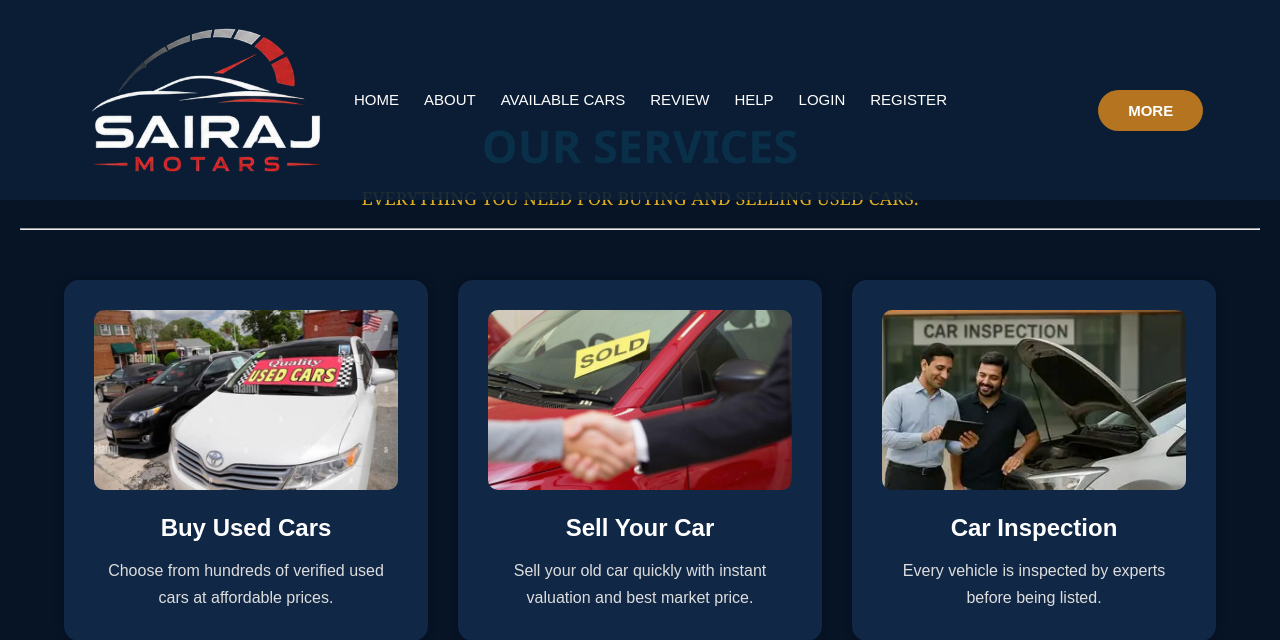
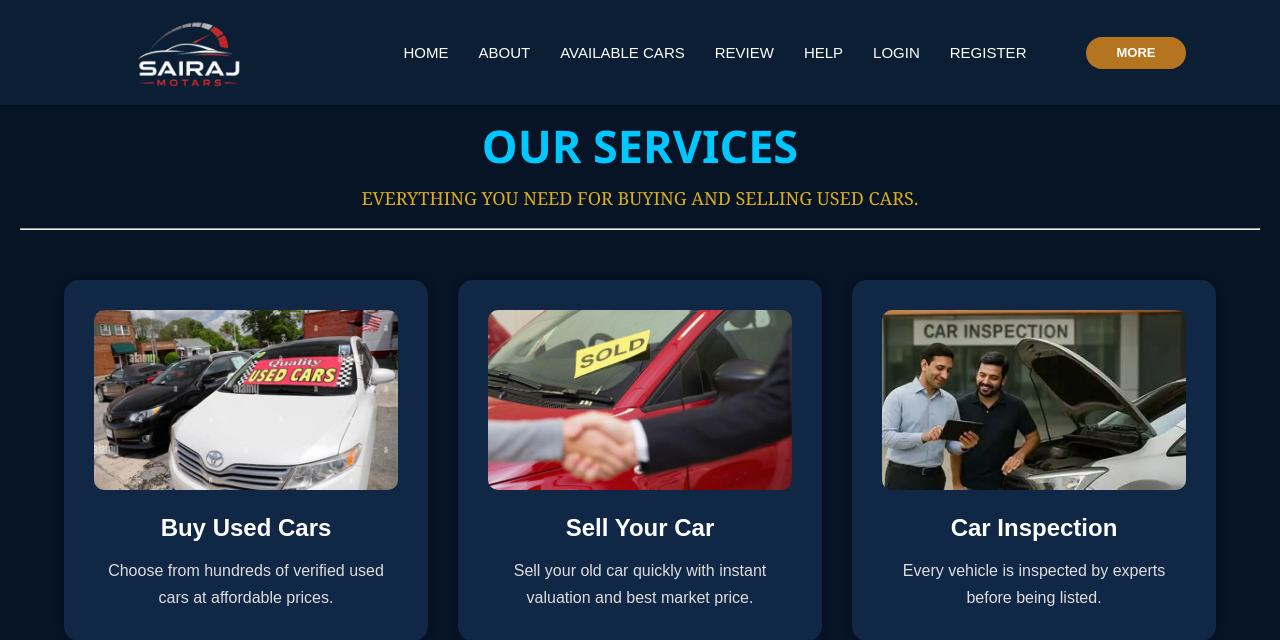
Before and after one commit to sangrampatole313-svg/car-selling-project, a Flask app: page /more in a window 1280 px wide. Shown: the top 640 px of the page. Run offline with Flask 3, Linux system fonts and the light colour scheme.

Commit message:
Update more.html

```diff
--- a/templates/more.html
+++ b/templates/more.html
@@ -105,55 +105,7 @@ padding:20px;
 text-align:center;
 color:#ccc;
 }
-/*
-nav ul{
-    list-style:none;
-    display:flex;
-}
 
-nav ul li{
-    margin-left:30px;
-}
-
-nav ul li a{
-    text-decoration:none;
-    color:white;
-    font-size:17px;
-    transition:.3s;
-}
-
-nav ul li a:hover{
-    color:#00c3ff;
-}
-nav{
-    background:#0b1f36;
-    padding:15px 8%;
-    display:flex;
-    justify-content:space-between;
-    align-items:center;
-}
-
-
-.logo{
-    font-size:28px;
-    font-weight:bold;
-    color:#00c3ff;
-}
-nav{
-    position:absolute;
-    top:0;
-    left:0;
-    width:100%;
-    display:flex;
-    justify-content:space-between;
-    align-items:center;
-    padding:22px 8%;
-    z-index:100;
-}
-    .logo{
-                 width: 90px;
-                 margin-right: 300px;
-             }
     .header{
            width: 10px;
            height: 10px;
@@ -165,180 +117,191 @@ nav{
     justify-content:space-between;
     align-items:center;
 }
-nav ul{
-    list-style:none;
-    display:flex;
-}
 
-nav ul li{
-    margin-left:30px;
-}
-
-nav ul li a{
-    text-decoration:none;
-    color:white;
-    font-size:17px;
-    transition:.3s;
-}
-
-nav ul li a:hover{
-    color:#00c3ff;
-}
-nav{
-    background:#0b1f36;
-    padding:15px 8%;
-    display:flex;
-    justify-content:space-between;
-    align-items:center;
-}
-
-
-.logo{
-    font-size:10px;
-    font-weight:bold;
-    color:#00c3ff;
-}
-nav{
-    position:absolute;
-    top:0;
-    left:0;
-    width:100%;
-    display:flex;
-    justify-content:space-between;
-    align-items:center;
-    padding:22px 8%;
-    z-index:100;
-}
-
-
-             nav{
-    background:#0b1f36;
-    padding:15px 8%;
-    display:flex;
-    justify-content:space-between;
-    align-items:center;
-}
-
-
-
-         .logo{
-                 width: 120px;
-                 margin-left: 6px;
-             }
-
-        nav ul{
-                 display: flex;
-                 align-items: center;
-                 margin-left: 100px;
-             }
-
-        nav ul li{
-                   margin: 0 20px;
-                 }
-
-        nav ul li a{
-                      font-size: 15px;
-                      color: #fff;
-                      text-transform: uppercase;
-
-                   }
-
-         nav ul li a:hover{
-                             color: #b5741f;
-                             border-bottom:2px solid #b5741f ;
-                             font-weight: 600;
-
-         } */
+        /* ================================
+   NAVIGATION BAR
+================================ */
 
 nav {
     position: absolute;
     top: 0;
     left: 0;
     width: 100%;
+    min-height: 105px;
 
-            display: flex;
-            justify-content: space-between;
+    display: grid;
+    grid-template-columns: 270px 1fr 130px;
+    column-gap: 5px;
     align-items: center;
 
-            padding: 18px 6%;
+    column-gap: 30px;
 
-            background: rgba(11, 31, 54, 0.90);
+    padding: 10px 5%;
 
-            z-index: 100;
+    background: rgba(11, 31, 54, 0.92);
+
+    z-index:10;
 }
 
+
+/* ================================
+   LOGO
+================================ */
+
 nav .logo {
-            color: #00c3ff;
-            font-size: 24px;
-            font-weight: bold;
+    display: flex;
+    align-items: center;
+    margin-left:70px;
+    justify-content: flex-start;
+
+    width: 100px;
+    height: 20px;
+
     text-decoration: none;
 }
 
+nav .logo img {
+    width: 430px;
+    height: auto;
+
+    max-height: 70px;
+
+    object-fit: contain;
+    display: block;
+}
+
+
+/* ================================
+   NAVIGATION LINKS
+================================ */
+
 nav ul {
     list-style: none;
+
     display: flex;
     align-items: center;
-            gap: 25px;
+    justify-content: center;
+
+    gap: 30px;
+
+    margin-left:10px;
+    padding: 0;
+
+    white-space: nowrap;
+}
+
+nav ul li {
+    display: flex;
+    align-items: center;
 }
 
 nav ul li a {
     color: white;
+
     text-decoration: none;
+
     font-size: 15px;
+    font-weight: 330;
+
     text-transform: uppercase;
-            transition: 0.3s;
+
+    transition: all 0.3s ease;
+
+    padding: 20px 0;
 }
 
 nav ul li a:hover {
     color: #00c3ff;
+    transform: translateY(-2px);
 }
 
+/* =====================================
+   MORE BUTTON
+===================================== */
+
 nav button {
+    width: 100px;
+    height: 32px;
+
+    flex-shrink: 0;
+
     border: none;
-            padding: 12px 30px;
+
     background: #b5741f;
+
     color: white;
-            font-size: 15px;
+
+    font-size: 13px;
+
+    font-weight: 600;
+
     text-transform: uppercase;
-            font-weight: 600;
-            border-radius: 2rem;
+
+    border-radius: 30px;
+
     cursor: pointer;
-            transition: 0.3s;
+
+    display: flex;
+    align-items: center;
+    justify-content: center;
+
+    margin: 0;
+
+    padding: 0;
+
+    transition: 0.3s ease;
 }
 
 nav button:hover {
-            transform: scale(0.95);
-        }
-        .logo{
-                 width: 120px;
-                 margin-left: 6px;
-             }
-  /* .mmm{
-       border: none;
+    background: #d18a25;
 
-                    padding: 12px 35px;
-                    background: #b5741f
-                    ;
-                    font-size: 15px;
-                    text-transform: uppercase;
-                    color: #fff;
-                    font-weight: 600;
-                    border-radius:2rem;
-                    margin-left: auto;
-                    margin-right: auto;
-                    cursor: pointer;
-                    transition: 0.3s;
+    transform: translateY(-2px);
+
+    box-shadow: 0 5px 15px rgba(181, 116, 31, 0.4);
 }
 
-         .mmm:hover{
-                            scale: .9s;
-                        } */
 
+.flash-message {
+    padding: 10px;
+    margin-bottom: 15px;
+    border-radius: 7px;
+    font-size: 14px;
+    font-weight: bold;
+}
 
+.flash-message.success {
+    background: #198754;
+    color: white;
+}
+
+.flash-message.danger {
+    background: #dc3545;
+    color: white;
+}
+
+.flash-message.warning {
+    background: #b5741f;
+    color: white;
+}
 
 </style>
 </head>
 <body>
+    <div>{% with messages = get_flashed_messages(with_categories=true) %}
+
+    {% if messages %}
+
+        {% for category, message in messages %}
+
+            <div class="flash-message {{ category }}">
+                {{ message }}
+            </div>
+
+        {% endfor %}
+
+    {% endif %}
+
+{% endwith %}</div>
     <nav>
     <a href="{{ url_for('home') }}" class="logo">
 
```
Lines whose indentation alone changed are shown as unchanged.
